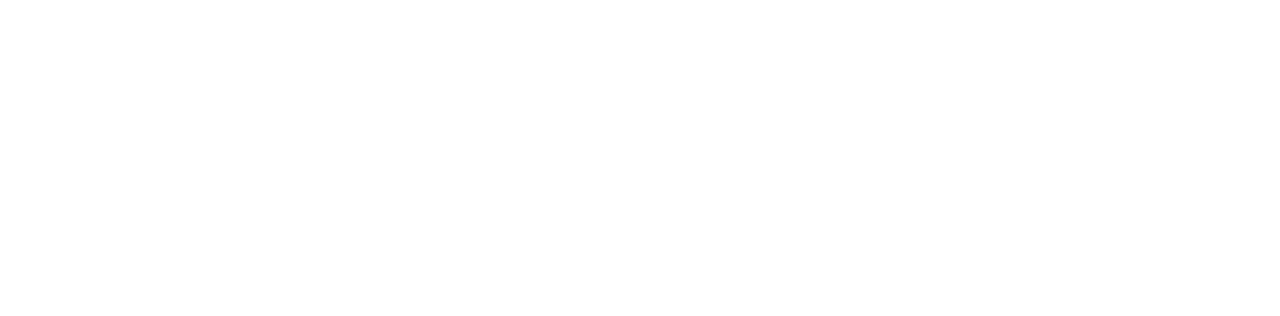
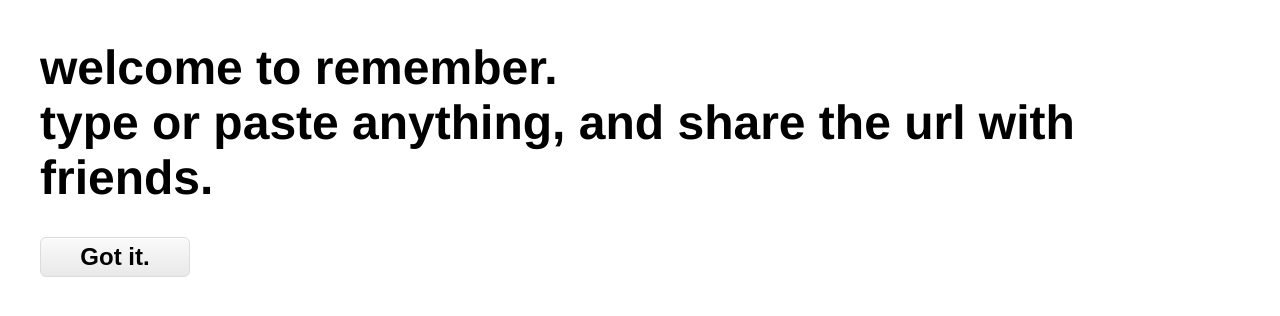
Before and after one commit to cassidoo/remember, a plain HTML site: page index.html in a window 1280 px wide. Drawn offline with Linux system fonts and the light colour scheme.

Commit message:
Boo yah, baby.

```diff
--- a/index.html
+++ b/index.html
@@ -5,6 +5,6 @@
 		<link href='main.css' rel='stylesheet' type='text/css'>
 	</head>
 	<body onload="setup()">
-		<div contenteditable id="content"></div>
+		<div contenteditable oninput="capture()" id="content"></div>
 	</body>
 </html>
--- a/main.css
+++ b/main.css
@@ -1 +1,28 @@
-html, body, .content { width: 100%; height: 100%; margin: 0; }
+html, body, .content
+{
+	width: 100%;
+	height: 100%;
+	margin: 0;
+}
+
+#intro
+{
+	font-family: Helvetica, Arial, sans-serif;
+	margin: 40px;
+	font-size: 1.5em;
+}
+
+button
+{
+	box-shadow: inset 0px 1px 0px 0px #ffffff;
+	background: -webkit-gradient( linear, left top, left bottom, color-stop(0.05, #f9f9f9), color-stop(1, #e9e9e9) );
+	background: -moz-linear-gradient( center top, #f9f9f9 5%, #e9e9e9 100% );
+	filter: progid:DXImageTransform.Microsoft.gradient(startColorstr='#f9f9f9', endColorstr='#e9e9e9');
+	background-color: #f9f9f9;
+	border-radius: 6px;
+	border: 1px solid #dcdcdc;
+	font-size: 1em;
+	font-weight: bold;
+	height: 40px;
+	width: 150px;
+}
--- a/remember.js
+++ b/remember.js
@@ -1,11 +1,25 @@
 function capture()
 {
     var content = encodeURI(document.getElementById("content").innerHTML);
-    history.replaceState(0,0,"#"+content);
+    history.replaceState(0, 0, "#" + content);
+    // change this to pushState() if you want to clog browser history.  Let's not.
 }
 
 function setup()
 {
     document.getElementById("content").style.height = screen.availHeight + "px";
-    document.getElementById("content").innerHTML = decodeURI(location.hash.substring(1));
+
+    if(decodeURI(location.hash.substring(1)) === "")
+    {
+        document.getElementById("content").innerHTML = "<div id='intro'><h1>welcome to remember. <br> type or paste anything, and share the url with friends.</h1> <button onclick='destroy()'>Got it.</button></div>";
+    }
+    else
+    {
+        document.getElementById("content").innerHTML = decodeURI(location.hash.substring(1));
+    }
 }
+
+function destroy()
+{
+    document.getElementById("content").removeChild(document.getElementById("intro"));
+}
```
